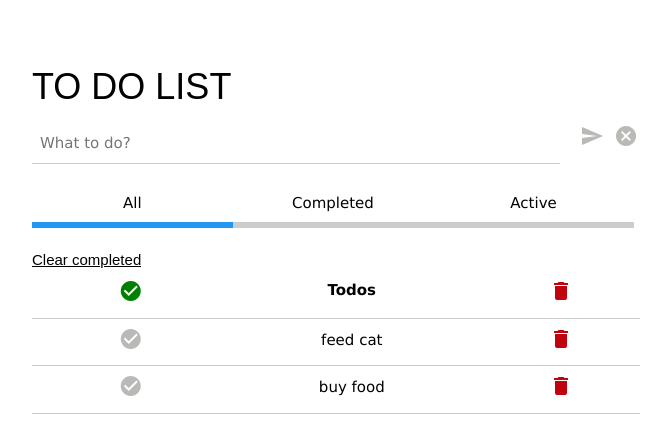
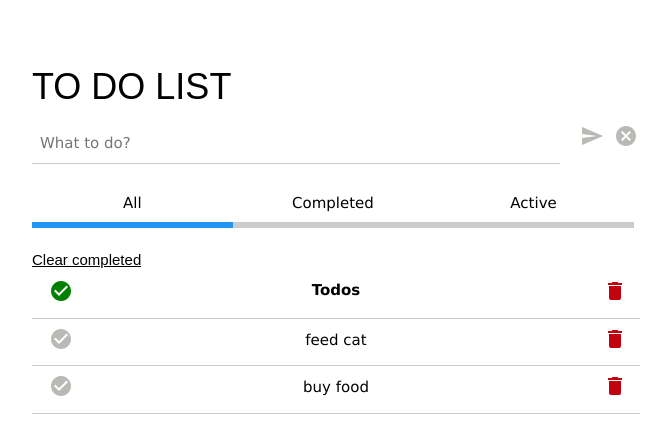
Before and after one commit to YongminK/to-do-list, a React app: page / in a window 1280 px wide. Shown: the top 434 px of the page, without its empty margins (304-975 px from the left). Built offline with nearby package versions, Linux system fonts and the light colour scheme; a web font is replaced by a local one.

Commit message:
changed size of edit

```diff
--- a/src/styles/style.css
+++ b/src/styles/style.css
@@ -43,6 +43,7 @@ ul{
     word-break: break-all;
     word-wrap: break-word;
 }
+
 .edit-todo:focus{
     border-right:1px solid #D3D3D3;
     border-left:1px solid #D3D3D3;
@@ -54,13 +55,15 @@ ul{
 }
 .table-td-check{
     padding: 8px 8px 8px 16px !important;
+    width: 50px;
 }
 .table-td-delete{
     padding: 8px!important;
+    width: 50px;
 }
 .todo-text{
     overflow: auto;
-    width: calc(100% - 200px);
+
 }
 .w3-allerta {
     font-family: "Allerta Stencil", Sans-serif;
```
